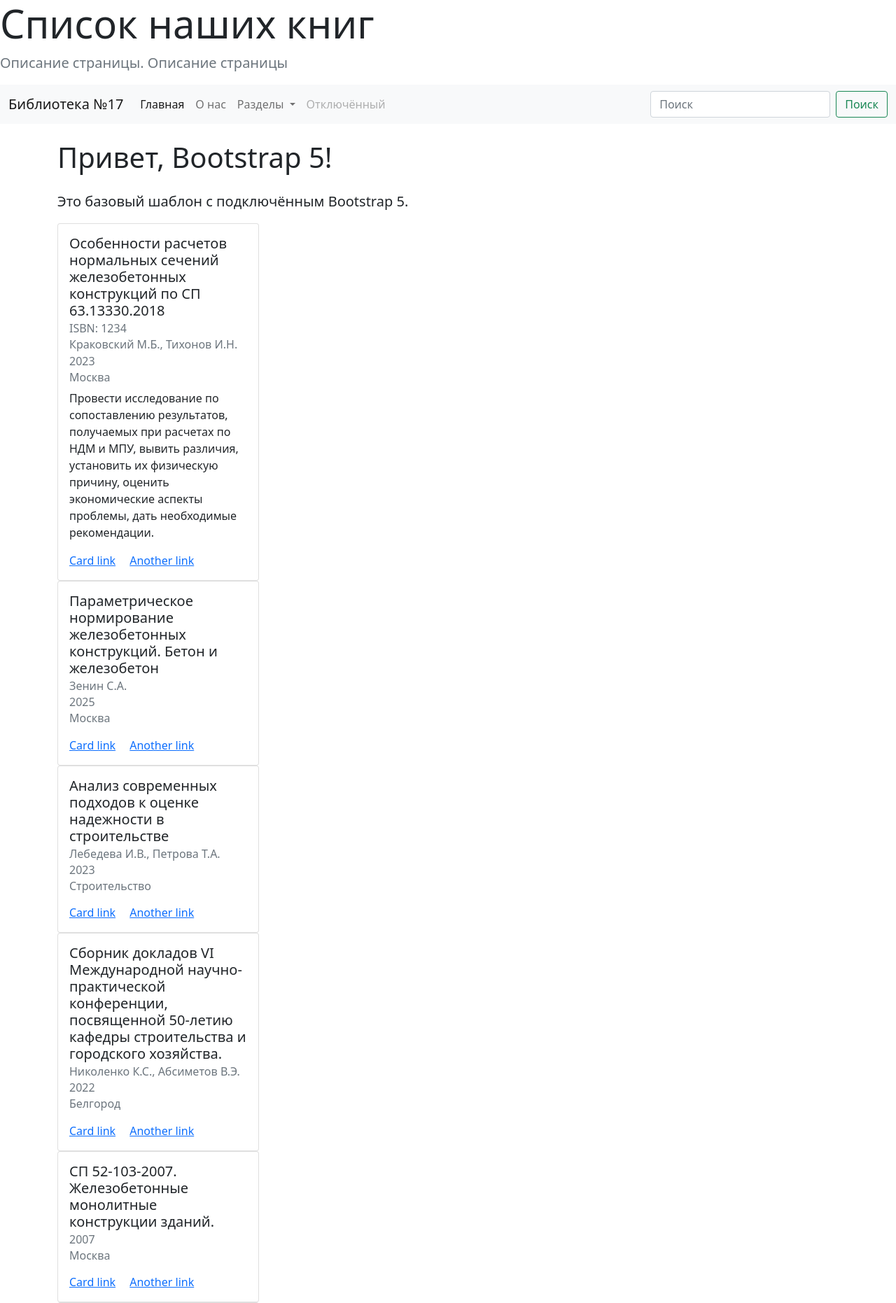
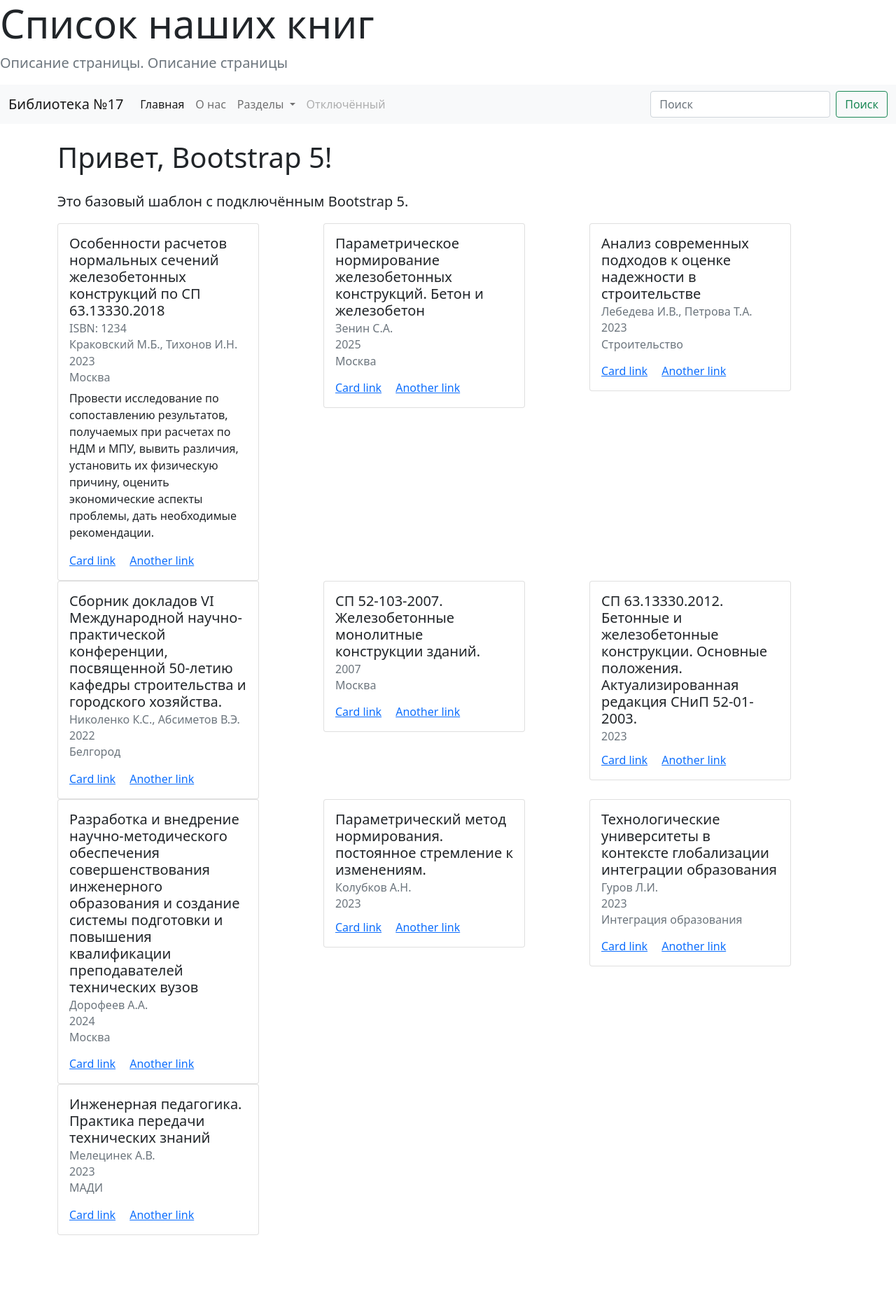
Before and after one commit to Mauser74/Fast_API, a FastAPI app: page /books/ in a window 1280 px wide. Shown: the top 1862 px of the page at 70% size. After the commit the page ends 1765 px from the top, so only its background shows below. Run offline with FastAPI, Linux system fonts and the light colour scheme.

```diff
--- a/templates/books_list.html
+++ b/templates/books_list.html
@@ -9,7 +9,9 @@
 {% endblock %}
 
 {% block content %}
+    <div class="row">
         {% for book in books %}
+            <div class="col-sm">
                 <div class="card" style="width: 18rem;">
                   <div class="card-body">
                     <h5 class="card-title">{{book.title}}</h5>
@@ -26,6 +28,8 @@
                     <a href="#" class="card-link">Another link</a>
                   </div>
                 </div>
+            </div>
          {% endfor %}
+    </div>
 {% endblock %}
 <!-- Конец book_list.html -->
```
Lines whose indentation alone changed are shown as unchanged.
